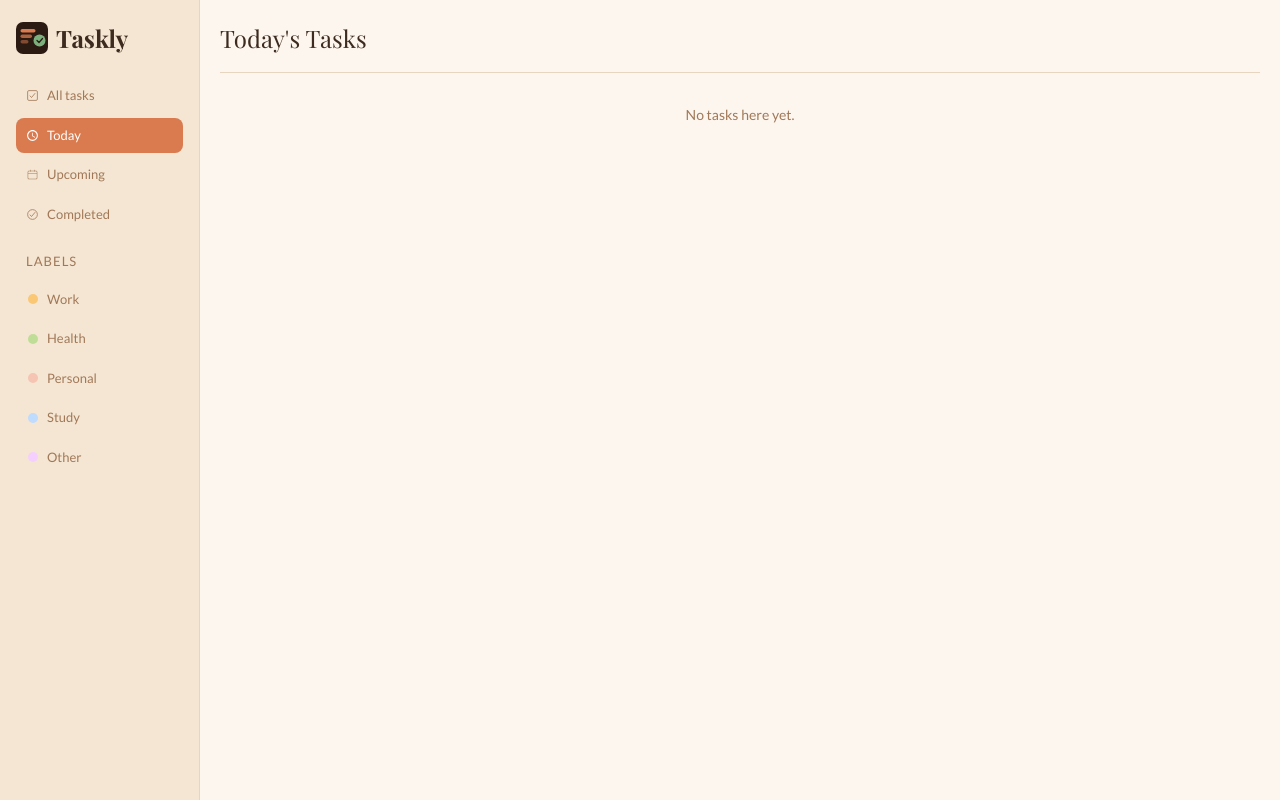
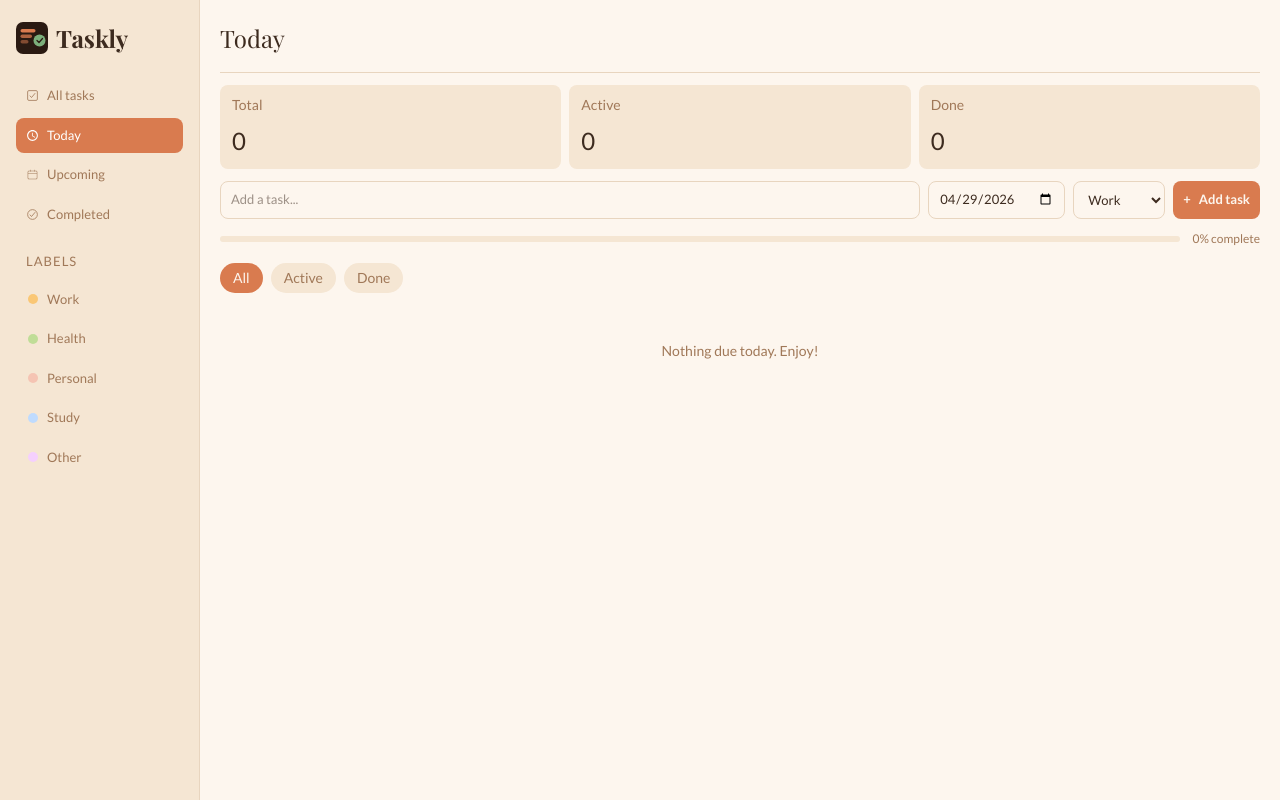
Before and after one commit to MahmudaJahan99/Taskly---Done-Feels-Good, a React (Vite) app: page /today in a window 1280 px wide. Built offline with nearby package versions, Linux system fonts and the light colour scheme; a web font is replaced by a local one.

Commit message:
sidebar routings added with relavant pages

```diff
--- a/src/components/Sidebar/Sidebar.jsx
+++ b/src/components/Sidebar/Sidebar.jsx
@@ -6,34 +6,20 @@ import { MdAccessTime } from "react-icons/md";
 import { CiCalendar } from "react-icons/ci";
 import useTaskStore from '../../store/taskStore';
 import { LABEL_COLORS } from '../../constants/labels';
+import { getCounts } from '../../utils/taskFilters';
 
 export default function Sidebar() {
+  const tasks = useTaskStore(state => state.tasks)
+
   // Calculate counts for nav items
-  const tasks = useTaskStore(state => state.tasks)
-  const allCount = tasks.length;
-
-  // Calculate today's tasks count
-  const todayStr = new Date().toLocaleDateString("en-CA");
-  const todayCount = tasks.filter((task) => task.dueDate === todayStr && !task.done).length;
-
-  // Calculate completed tasks count
-  const completedCount = tasks.filter(task => task.done).length;
-
-  // Calculate upcoming tasks count (due date in future and not done)
-  const upcomingCount = tasks.filter((task) => {
-    if (task.done || !task.dueDate) return false;
-    const diffDays = Math.round(
-      (new Date(task.dueDate + "T00:00:00") - new Date().setHours(0, 0, 0, 0)) / 86_400_000
-    );
-    return diffDays > 0;
-  }).length;
+  const counts = getCounts(tasks);
 
   // Define nav items with their respective counts
   const navItems = [
-    { to: '/', icon: <IoCheckboxOutline />, label: 'All tasks', count: allCount },
-    { to: '/today', icon: <MdAccessTime />, label: 'Today', count: todayCount },
-    { to: '/upcoming', icon: <CiCalendar />, label: 'Upcoming', count: upcomingCount },
-    { to: '/done', icon: <IoCheckmarkCircleOutline />, label: 'Completed', count: completedCount },
+    { to: '/', icon: <IoCheckboxOutline />, label: 'All tasks', count: counts.all },
+    { to: '/today', icon: <MdAccessTime />, label: 'Today', count: counts.today },
+    { to: '/upcoming', icon: <CiCalendar />, label: 'Upcoming', count: counts.upcoming },
+    { to: '/done', icon: <IoCheckmarkCircleOutline />, label: 'Completed', count: counts.done },
   ]
 
   // Get label colors from constants
--- /dev/null
+++ b/src/components/TaskPage/TaskPage.jsx
@@ -0,0 +1,66 @@
+import AddTaskForm from "../AddTaskForm/AddTaskForm";
+import FilterBar from "../FilterBar/FilterBar";
+import ProgressBar from "../ui/ProgressBar";
+import TaskList from "../TaskList/TaskList";
+
+const BASE_FILTERS = ["all", "active", "done"];
+
+export default function TaskPage({
+  title,
+  tasks,           // all tasks in scope (for stats)
+  active,          // already-split active list
+  done,            // already-split done list
+  filter,
+  setFilter,
+  showAddForm = true,
+  showFilters = true,
+  extraFilters = [], // e.g. label names for AllTasks
+  emptyMessage = "No tasks here yet.",
+}) {
+  const filters = showFilters ? [...BASE_FILTERS, ...extraFilters] : [];
+
+  return (
+    <section>
+      <div className="border-b pb-4 border-(--color-border)">
+        <h1>{title}</h1>
+      </div>
+
+      <div className="grid md:grid-cols-3 gap-2 my-3">
+        <div className="primary-card">
+          <span className="text-(--color-muted) text-sm">Total</span>
+          <span className="text-[1.5rem]">{tasks.length}</span>
+        </div>
+        <div className="primary-card">
+          <span className="text-(--color-muted) text-sm">Active</span>
+          <span className="text-[1.5rem]">{active.length}</span>
+        </div>
+        <div className="primary-card">
+          <span className="text-(--color-muted) text-sm">Done</span>
+          <span className="text-[1.5rem]">{done.length}</span>
+        </div>
+      </div>
+
+      {showAddForm && <AddTaskForm />}
+      <ProgressBar total={tasks.length} done={done.length} />
+      {showFilters && <FilterBar filters={filters} filter={filter} setFilter={setFilter} />}
+
+      {active.length > 0 && (
+        <div className="mb-5">
+          <p className="uppercase tracking-[0.08em] mb-2 text-sm text-(--color-muted)">Active</p>
+          <TaskList tasks={active} />
+        </div>
+      )}
+
+      {done.length > 0 && (
+        <div>
+          <p className="uppercase tracking-[0.08em] mb-2 text-sm text-(--color-muted)">Completed</p>
+          <TaskList tasks={done} />
+        </div>
+      )}
+
+      {active.length === 0 && done.length === 0 && (
+        <p className="text-center py-8 text-sm text-(--color-muted)">{emptyMessage}</p>
+      )}
+    </section>
+  );
+}
--- /dev/null
+++ b/src/hooks/useFilteredTasks.js
@@ -0,0 +1,22 @@
+import { useMemo, useState } from "react";
+import useTaskStore from "../store/taskStore";
+import { filterTasks } from "../utils/taskFilters";
+
+export function useFilteredTasks(view) {
+  const tasks = useTaskStore((s) => s.tasks);
+  const [filter, setFilter] = useState("all"); // secondary filter (active/done/label)
+
+  const filtered = useMemo(() => {
+    // First apply the page-level view filter (today, upcoming, etc.)
+    const byView = filterTasks(tasks, view);
+    // Then apply the secondary pill filter within that result
+    if (filter === "active") return byView.filter((t) => !t.done);
+    if (filter === "done")   return byView.filter((t) => t.done);
+    return byView;
+  }, [tasks, view, filter]);
+
+  const active = filtered.filter((t) => !t.done);
+  const done   = filtered.filter((t) => t.done);
+
+  return { tasks, filtered, active, done, filter, setFilter };
+}
--- a/src/pages/AllTasks.jsx
+++ b/src/pages/AllTasks.jsx
@@ -1,106 +1,14 @@
-// AllTasks.jsx
-import useTaskStore from '../store/taskStore'
-import ProgressBar from '../components/ui/ProgressBar';
-import FilterBar from "../components/FilterBar/FilterBar";
-import TaskList from "../components/TaskList/TaskList";
-import AddTaskForm from "../components/AddTaskForm/AddTaskForm";
+// src/pages/AllTasks.jsx
 import { LABEL_COLORS } from '../constants/labels';
-import { useMemo, useState } from 'react';
+import { useFilteredTasks } from '../hooks/useFilteredTasks';
+import TaskPage from '../components/TaskPage/TaskPage';
 
-// Filters
-const BASE_FILTERS = ["all", "active", "done"];
 const LABEL_FILTERS = LABEL_COLORS.map((l) => l.name);
-const FILTERS = [...BASE_FILTERS, ...LABEL_FILTERS];
 
-const AllTasks = () => {
-  // Get tasks from the store
-  const tasks = useTaskStore((s) => s.tasks);
-
-  // State for the current filter
-  const [filter, setFilter] = useState("all");
-
-  // Memorize the filtered tasks to avoid unnecessary calculations on re-renders
-  const { activeTasks, doneTasks, visibleActive, visibleDone } = useMemo(() => {
-    // Separate active and done tasks first
-    const active = tasks.filter((t) => !t.done);
-    const done = tasks.filter((t) => t.done);
-
-    // Filter tasks based on the current filter
-    if (filter === 'active') return { activeTasks: active, doneTasks: done, visibleActive: active, visibleDone: [] };
-    if (filter === 'done') return { activeTasks: active, doneTasks: done, visibleActive: [], visibleDone: done };
-
-    // If the filter is a label, show only tasks with that label
-    if (LABEL_FILTERS.includes(filter)) {
-      const byLabel = tasks.filter((t) => t.label === filter);
-      return {
-        activeTasks: active,
-        doneTasks: done,
-        visibleActive: byLabel.filter((t) => !t.done),
-        visibleDone: byLabel.filter((t) => t.done),
-      };
-    }
-
-    return { activeTasks: active, doneTasks: done, visibleActive: active, visibleDone: done };
-  }, [tasks, filter]);
-
+export default function AllTasks() {
+  const { tasks, active, done, filter, setFilter } = useFilteredTasks("all");
   return (
-    <section>
-      {/* Page header */}
-      <div className="border-b pb-4 border-(--color-border)">
-        <h1>All Tasks</h1>
-      </div>
-
-      {/* Task stats */}
-      <div className="grid md:grid-cols-3 gap-2 my-3">
-        <div className="primary-card">
-          <span className="text-(--color-muted) text-sm">Total</span>
-          <span className="text-[1.5rem]">{tasks.length}</span>
-        </div>
-        <div className="primary-card">
-          <span className="text-(--color-muted) text-sm">Active</span>
-          <span className="text-[1.5rem]">{activeTasks.length}</span>
-        </div>
-        <div className="primary-card">
-          <span className="text-(--color-muted) text-sm">Done</span>
-          <span className="text-[1.5rem]">{doneTasks.length}</span>
-        </div>
-      </div>
-
-      {/* Task form and progress bar */}
-      <AddTaskForm />
-      <ProgressBar total={tasks.length} done={doneTasks.length} />
-
-      {/* Filter bar */}
-      <FilterBar filters={FILTERS} filter={filter} setFilter={setFilter} />
-
-      {/* Active Label tasks */}
-      {visibleActive.length > 0 && (
-        <div className="mb-48">
-          <p className="uppercase tracking-[0.08em] mb-2 text-sm text-(--color-muted)">
-            Active
-          </p>
-          <TaskList tasks={visibleActive} />
-        </div>
-      )}
-
-      {/* Completed Label tasks */}
-      {visibleDone.length > 0 && (
-        <div>
-          <p className="uppercase tracking-[0.08em] mb-2 text-sm text-(--color-muted)">
-            Completed
-          </p>
-          <TaskList tasks={visibleDone} />
-        </div>
-      )}
-
-      {/* Empty state when nothing matches the filter */}
-      {visibleActive.length === 0 && visibleDone.length === 0 && (
-        <p className="text-center py-8 text-sm text-(--color-muted)">
-          No tasks here yet.
-        </p>
-      )}
-    </section>
+    <TaskPage title="All Tasks" tasks={tasks} active={active} done={done}
+      filter={filter} setFilter={setFilter} extraFilters={LABEL_FILTERS} />
   );
-};
-
-export default AllTasks;
+}
--- a/src/pages/CompletedTasks.jsx
+++ b/src/pages/CompletedTasks.jsx
@@ -1,9 +1,11 @@
-const CompletedTasks = () => {
-    return (
-        <div>
+import { useFilteredTasks } from '../hooks/useFilteredTasks';
+import TaskPage from '../components/TaskPage/TaskPage';
 
-        </div>
-    );
-};
-
-export default CompletedTasks;
+export default function Completed() {
+  const { tasks, active, done, filter, setFilter } = useFilteredTasks("done");
+  return (
+    <TaskPage title="Completed" tasks={tasks} active={active} done={done}
+      filter={filter} setFilter={setFilter} showAddForm={false} showFilters={false}
+      emptyMessage="Nothing completed yet. Get to it!" />
+  );
+}
--- /dev/null
+++ b/src/pages/LabelPage.jsx
@@ -0,0 +1,14 @@
+import { useFilteredTasks } from '../hooks/useFilteredTasks';
+import TaskPage from '../components/TaskPage/TaskPage';
+import { useParams } from 'react-router-dom';
+
+export default function LabelPage() {
+  const { label } = useParams(); // e.g. "work", "health"
+  const { tasks, active, done, filter, setFilter } = useFilteredTasks(label);
+  return (
+    <TaskPage title={label.charAt(0).toUpperCase() + label.slice(1)}
+      tasks={tasks} active={active} done={done}
+      filter={filter} setFilter={setFilter}
+      emptyMessage={`No ${label} tasks yet.`} />
+  );
+}
--- a/src/pages/TodayTasks.jsx
+++ b/src/pages/TodayTasks.jsx
@@ -1,22 +1,10 @@
-import TaskList from "../components/TaskList/TaskList";
-import useTaskStore from "../store/taskStore";
+import { useFilteredTasks } from '../hooks/useFilteredTasks';
+import TaskPage from '../components/TaskPage/TaskPage';
 
-const TodayTasks = () => {
-    const tasks = useTaskStore((s) => s.tasks);
-    // Calculate today's tasks count
-    const todayStr = new Date().toLocaleDateString("en-CA");
-    const todayCount = tasks.filter((task) => task.dueDate === todayStr && !task.done);
-
-    return (
-        <section>
-            {/* Page header */}
-            <div className="border-b pb-4 border-(--color-border)">
-                <h1>Today's Tasks</h1>
-            </div>
-
-            <TaskList tasks={todayCount} />
-        </section>
-    );
-};
-
-export default TodayTasks;
+export default function Today() {
+  const { tasks, active, done, filter, setFilter } = useFilteredTasks("today");
+  return (
+    <TaskPage title="Today" tasks={tasks} active={active} done={done}
+      filter={filter} setFilter={setFilter} emptyMessage="Nothing due today. Enjoy!" />
+  );
+}
--- a/src/pages/UpcomingTasks.jsx
+++ b/src/pages/UpcomingTasks.jsx
@@ -1,9 +1,11 @@
-const UpcomingTasks = () => {
-    return (
-        <div>
+import { useFilteredTasks } from '../hooks/useFilteredTasks';
+import TaskPage from '../components/TaskPage/TaskPage';
 
-        </div>
-    );
-};
-
-export default UpcomingTasks;
+export default function Upcoming() {
+  const { tasks, active, done, filter, setFilter } = useFilteredTasks("upcoming");
+  return (
+    <TaskPage title="Upcoming" tasks={tasks} active={active} done={done}
+      filter={filter} setFilter={setFilter} showFilters={false}
+      emptyMessage="No upcoming tasks. You're all caught up!" />
+  );
+}
--- /dev/null
+++ b/src/utils/taskFilters.js
@@ -0,0 +1,32 @@
+const todayStr = () => new Date().toLocaleDateString("en-CA");
+
+function diffDays(dueDateStr) {
+  const due = new Date(dueDateStr + "T00:00:00");
+  return Math.round((due - new Date().setHours(0, 0, 0, 0)) / 86_400_000);
+}
+
+export function filterTasks(tasks, view) {
+  switch (view) {
+    case "all":
+      return tasks;
+    case "today":
+      return tasks.filter((t) => t.dueDate === todayStr() && !t.done);
+    case "upcoming":
+      return tasks.filter((t) => !t.done && t.dueDate && diffDays(t.dueDate) > 0);
+    case "done":
+      return tasks.filter((t) => t.done);
+    default:
+      // label view e.g. "work", "health"
+      return tasks.filter((t) => t.label === view);
+  }
+}
+
+export function getCounts(tasks) {
+  const today = todayStr();
+  return {
+    all: tasks.length,
+    today: tasks.filter((t) => t.dueDate === today && !t.done).length,
+    upcoming: tasks.filter((t) => !t.done && t.dueDate && diffDays(t.dueDate) > 0).length,
+    done: tasks.filter((t) => t.done).length,
+  };
+}
```
Also changed, not shown: src/App.jsx (+2 -6 lines).
